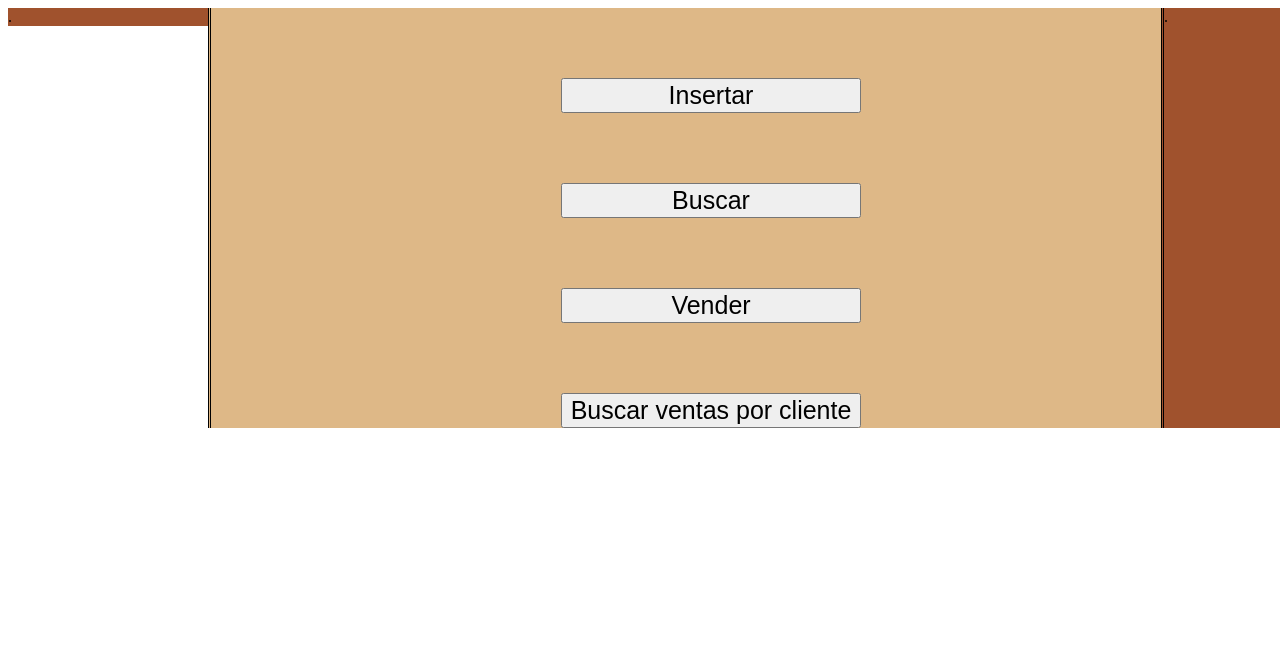
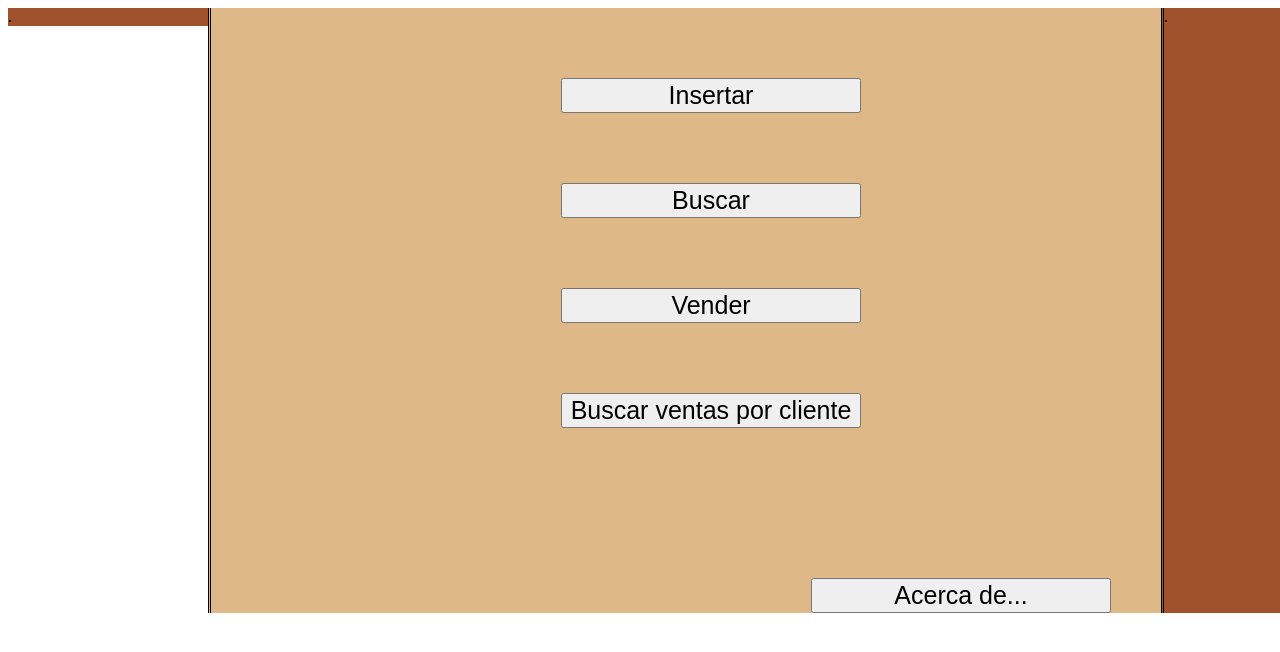
Before and after one commit to Shad4070/Shad4070.github.io, a plain HTML site: page index.html in a window 1280 px wide. Shown: the top 652 px of the page. Drawn offline with Linux system fonts and the light colour scheme.

Commit message:
Añadido el boton acerca de...

```diff
--- a/estilo.css
+++ b/estilo.css
@@ -29,6 +29,11 @@ textarea{
 	display: block;
 	font-size:18px;
 	height:50px;
+}
+
+#acerca{
+	margin-left:600px;
+	margin-top:150px;
 }
 
 #divInsertar{
--- a/index.html
+++ b/index.html
@@ -16,6 +16,9 @@
 		function ventaCliente(){
 			location.href="VentaCliente.html"
 		}
+		function alerta(){
+			alert("Oscar Rios Tabares - Alejandro Madrid - Luis Felipe Lopez")
+		}
 	</script>
 </head>
 <body>
@@ -25,6 +28,7 @@
 		<button onclick="Buscar()">Buscar</button>
 		<button onclick="Vender()">Vender</button>
 		<button onclick="ventaCliente()">Buscar ventas por cliente</button>
+		<button id="acerca" onclick="alerta()">Acerca de...</button>
 	</div>
 	<div id="lateralD">.</div>
 </body>
```
